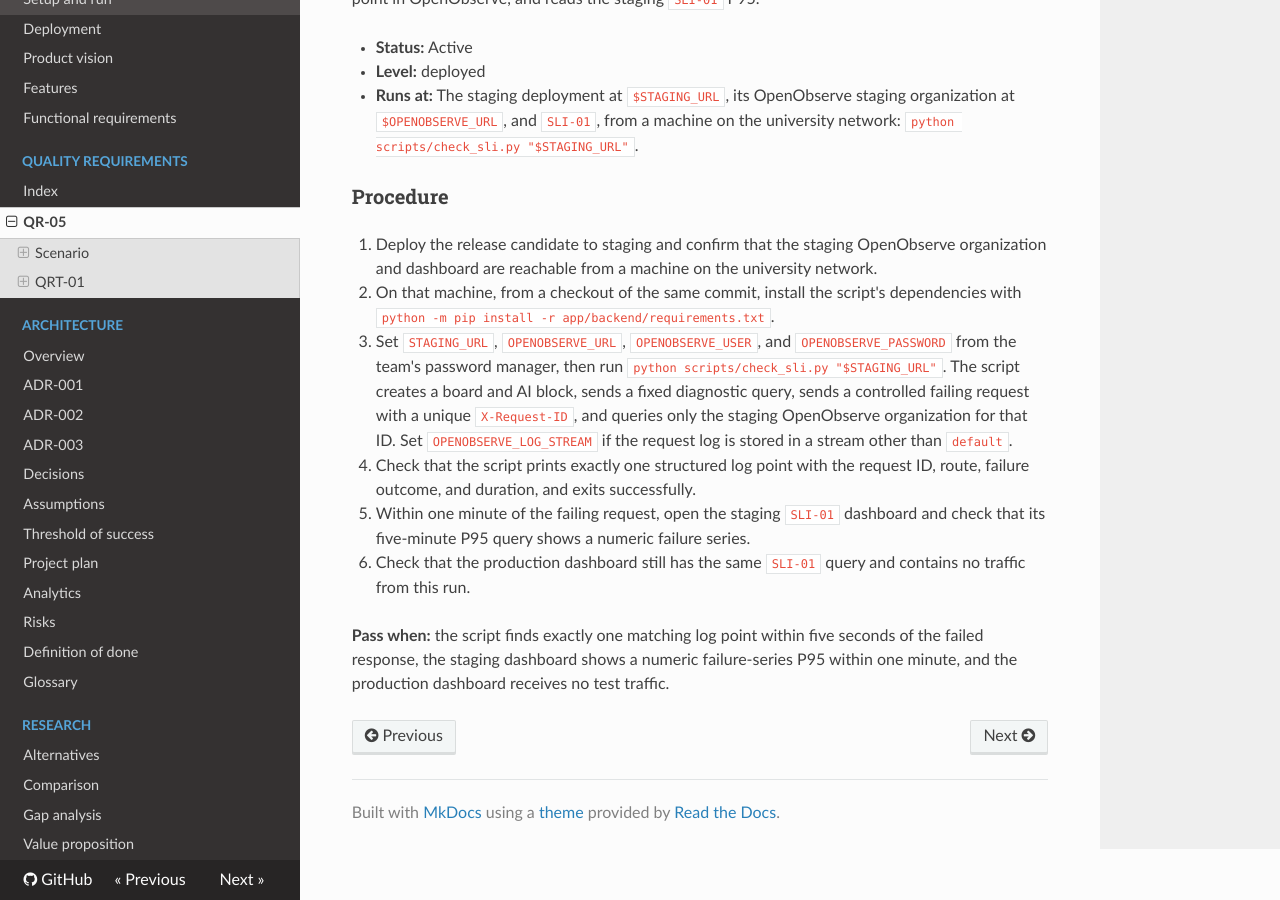
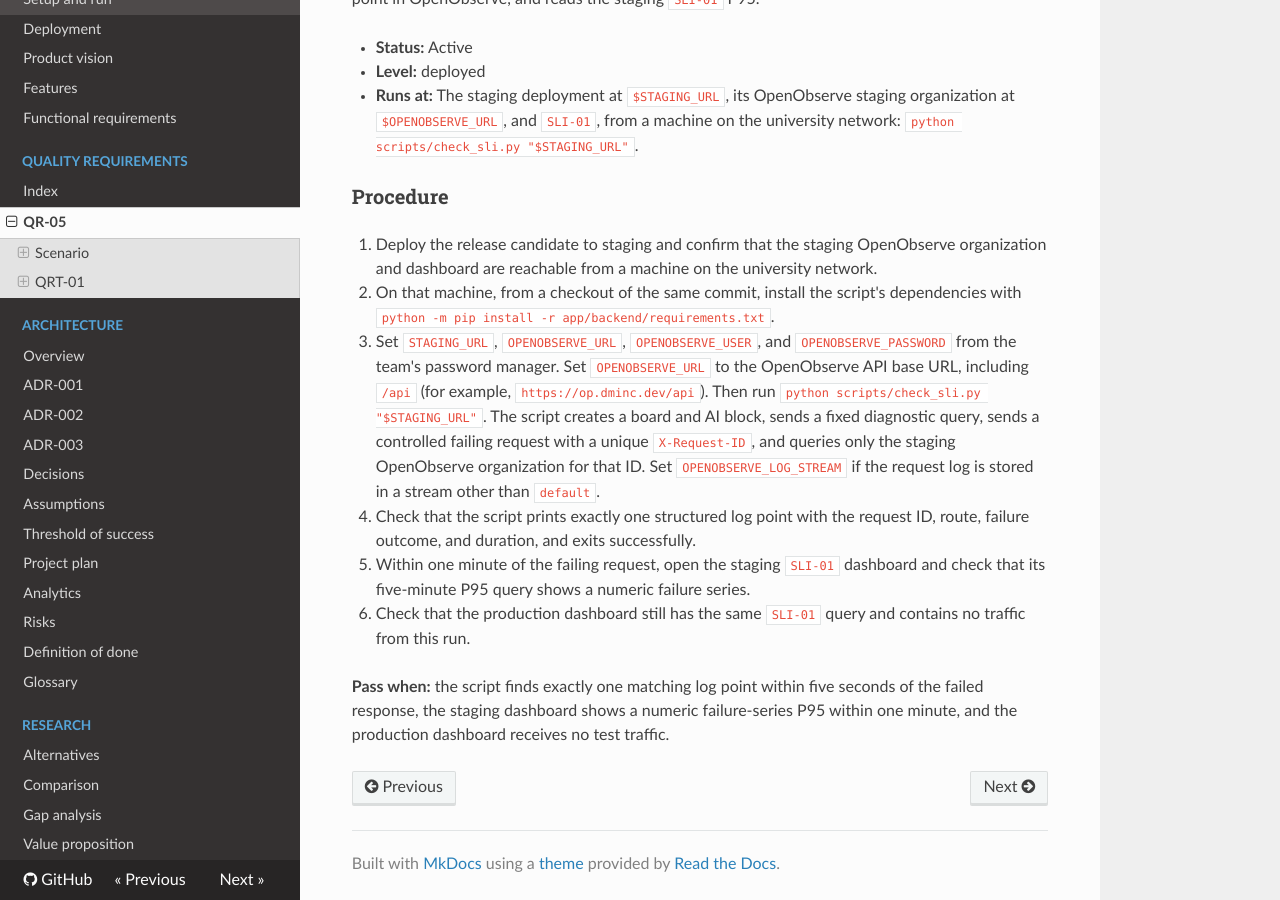
Before and after one commit to WellMadeTeam/workspace-ai-03, an MkDocs documentation site: the page built from docs/quality-requirements/qr/QR-05.md, in a window 1280 px wide and 900 px high, scrolled down 1250 px. Built offline with MkDocs 1.6.1, drawn with Linux system fonts in a browser that asks for light colours; nearby versions of some CDN libraries.

Commit message:
fix(observability): normalize OpenObserve API base URL

```diff
--- a/docs/quality-requirements/qr/QR-05.md
+++ b/docs/quality-requirements/qr/QR-05.md
@@ -47,7 +47,9 @@ The operator sends the core-task traffic and one controlled failing request to s
 
 1. Deploy the release candidate to staging and confirm that the staging OpenObserve organization and dashboard are reachable from a machine on the university network.
 2. On that machine, from a checkout of the same commit, install the script's dependencies with `python -m pip install -r app/backend/requirements.txt`.
-3. Set `STAGING_URL`, `OPENOBSERVE_URL`, `OPENOBSERVE_USER`, and `OPENOBSERVE_PASSWORD` from the team's password manager, then run `python scripts/check_sli.py "$STAGING_URL"`.
+3. Set `STAGING_URL`, `OPENOBSERVE_URL`, `OPENOBSERVE_USER`, and `OPENOBSERVE_PASSWORD` from the team's password manager.
+   Set `OPENOBSERVE_URL` to the OpenObserve API base URL, including `/api` (for example, `https://op.dminc.dev/api`).
+   Then run `python scripts/check_sli.py "$STAGING_URL"`.
    The script creates a board and AI block, sends a fixed diagnostic query, sends a controlled failing request with a unique `X-Request-ID`, and queries only the staging OpenObserve organization for that ID.
    Set `OPENOBSERVE_LOG_STREAM` if the request log is stored in a stream other than `default`.
 4. Check that the script prints exactly one structured log point with the request ID, route, failure outcome, and duration, and exits successfully.
```
Also changed, not shown: 1 other file.
